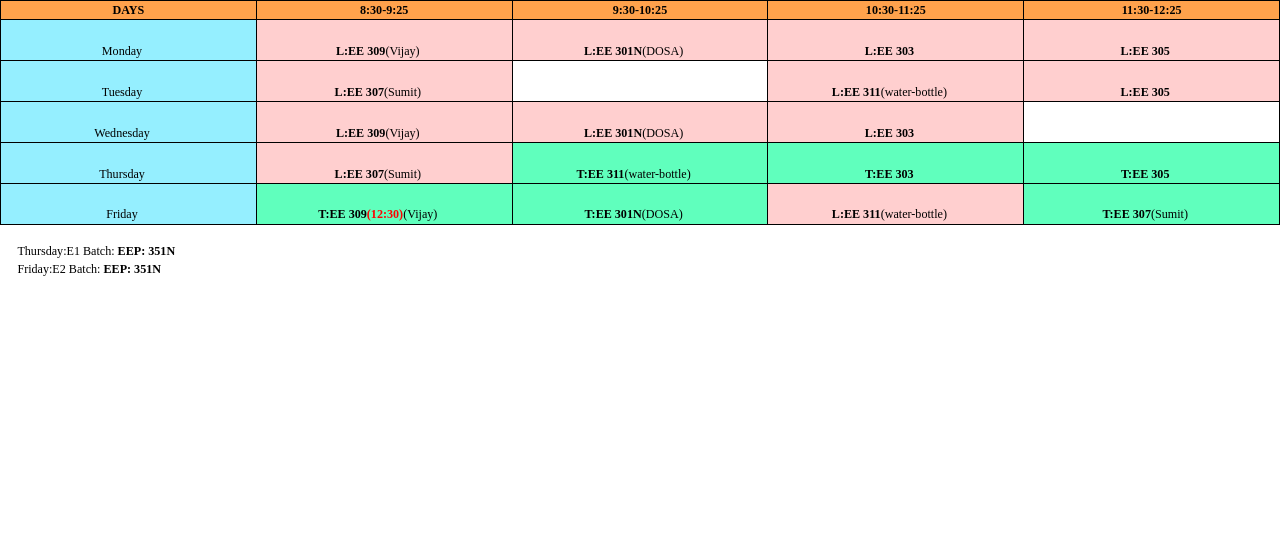
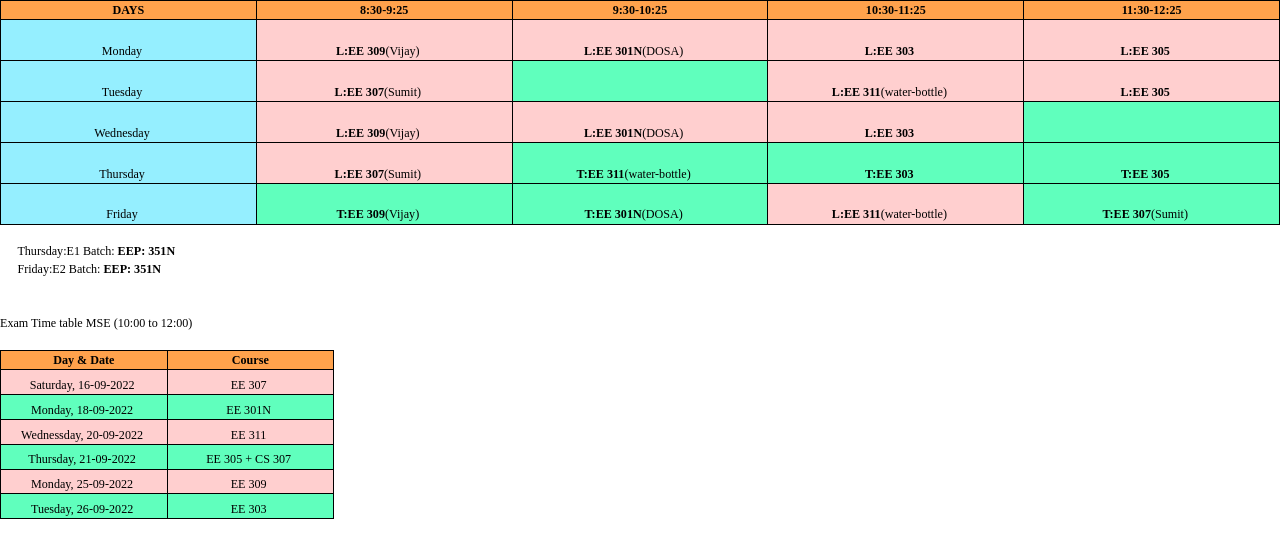
Before and after one commit to Shuffled720/2023-24-TT, a Next.js app: page / in a window 1280 px wide. Shown: the top 558 px of the page. Built offline with nearby package versions, Linux system fonts and the light colour scheme; a web font is replaced by a local one.

Commit message:
mse added

```diff
--- a/app/page.js
+++ b/app/page.js
@@ -1,9 +1,222 @@
 
 export default function Home() {
+  // const tt = {
+  //   'Monday': ["L:EE 309", "L:EE 301N", "L:EE 303", "L:EE 305"],
+  //   'Tuesday': ["L:EE 307", "", "L:EE 311", "L:EE 305"],
+  //   'Wednesday': ["L:EE 309", "L:EE 301N", "L:EE 303"],
+  //   'Thursday': ["L:EE 307", "T:EE 311", "T:EE 303", "T:EE 305"],
+  //   'Friday': ["T:EE 309", "T:EE 301N", "L:EE 311", "T:EE 307"]
+  // }
+  const tt = {
+    "Monday": [
+      {
+        "title": "L:EE 309",
+        "type": "Lecture",
+        "teacher": "(Vijay)"
+      },
+      {
+        "title": "L:EE 301N",
+        "type": "Lecture",
+        "teacher": "(DOSA)"
+      },
+      {
+        "title": "L:EE 303",
+        "type": "Lecture",
+        "teacher": ""
+      },
+      {
+        "title": "L:EE 305",
+        "type": "Lecture",
+        "teacher": ""
+      }
+    ],
+    "Tuesday": [
+      {
+        "title": "L:EE 307",
+        "type": "Lecture",
+        "teacher": "(Sumit)"
+      },
+      {
+        "title": "",
+        "type": "",
+        "teacher": ""
+      },
+      {
+        "title": "L:EE 311",
+        "type": "Lecture",
+        "teacher": "(water-bottle)"
+      },
+      {
+        "title": "L:EE 305",
+        "type": "Lecture",
+        "teacher": ""
+      }
+    ],
+    "Wednesday":
+      [
+        {
+          "title": "L:EE 309",
+          "type": "Lecture",
+          "teacher": "(Vijay)"
+
+        },
+        {
+          "title": "L:EE 301N",
+          "type": "Lecture",
+          "teacher": "(DOSA)"
+
+        },
+        {
+          "title": "L:EE 303",
+          "type": "Lecture",
+          "teacher": ""
+        },
+        {
+          "title": "",
+          "type": "",
+          "teacher": ""
+        }
+      ],
+    "Thursday": [
+      {
+        "title": "L:EE 307",
+        "type": "Lecture",
+        "teacher": "(Sumit)"
+      },
+      {
+        "title": "T:EE 311",
+        "type": "Tutorial",
+        "teacher": "(water-bottle)"
+      },
+      {
+        "title": "T:EE 303",
+        "type": "Tutorial",
+        "teacher": ""
+      },
+      {
+        "title": "T:EE 305",
+        "type": "Tutorial",
+        "teacher": ""
+      }
+    ],
+    "Friday": [
+      {
+        "title": "T:EE 309",
+        "type": "Tutorial",
+        "teacher": "(Vijay)"
+      },
+      {
+        "title": "T:EE 301N",
+        "type": "Tutorial",
+        "teacher": "(DOSA)"
+      },
+      {
+        "title": "L:EE 311",
+        "type": "Lecture",
+        "teacher": "(water-bottle)"
+      },
+      {
+        "title": "T:EE 307",
+        "type": "Tutorial",
+        "teacher": "(Sumit)"
+      }
+    ]
+  }
+  const msett = [
+    {
+      "name": "EE 307",
+      "date": "Saturday, 16-09-2022"
+    },
+    {
+      "name": "EE 301N",
+      "date": "Monday, 18-09-2022"
+    },
+    {
+      "name": "EE 311",
+      "date": "Wednessday, 20-09-2022"
+    },
+    {
+      "name": "EE 305 + CS 307",
+      "date": "Thursday, 21-09-2022"
+    },
+    {
+      "name": "EE 309",
+      "date": "Monday, 25-09-2022"
+    },
+    {
+      "name": "EE 303",
+      "date": "Tuesday, 26-09-2022"
+    },
+
+  ]
   return (
     <>
       {/* <h1>hdfusih</h1> */}
+      {/* {Object.keys(tt).map((day, i) => (
+        <>
+          <p>{day}</p>
+        </>
+      ))} */}
       <table class="table-fixed w-full text-center ">
+        <thead>
+          <tr>
+            <th>DAYS</th>
+            <th>8:30-9:25</th>
+            <th>9:30-10:25</th>
+            <th>10:30-11:25</th>
+            <th>11:30-12:25</th>
+          </tr>
+        </thead>
+
+        <tbody>
+          {Object.keys(tt).map((day, i) => (
+            <>
+              <tr>
+                <td class='days-col'>{day}</td>
+                {tt[day].map((lec, i) => (
+                  <>
+                    <td class={lec.type == "Lecture" ? "lecture" : "tut"} ><span class='font-bold'>{lec.title}</span><span>{lec.teacher}</span></td>
+                  </>
+                ))}
+              </tr>
+            </>
+          ))}
+
+        </tbody>
+      </table>
+
+      <div class='p-5'>
+        <h1>Thursday:E1 Batch: <span class='font-bold'>EEP: 351N</span></h1>
+        <h1>Friday:E2 Batch: <span class='font-bold'>EEP: 351N</span></h1>
+      </div>
+      <br />
+      <h1>Exam Time table MSE (10:00 to 12:00)</h1>
+      <br />
+      <table class="table-fixed w-96 text-center ">
+        <thead>
+          <tr>
+            <th>Day & Date</th>
+            <th>Course</th>
+
+          </tr>
+        </thead>
+
+        <tbody>
+          {msett.map((exam, i) => (
+            <>
+              <tr class={i % 2 ? "tut" : "lecture"}>
+                <td>{exam.date}</td>
+                <td>{exam.name}</td>
+              </tr>
+
+            </>
+          ))}
+
+        </tbody>
+      </table>
+
+
+      {/* <table class="table-fixed w-full text-center ">
         <thead>
           <tr>
             <th>DAYS</th>
@@ -16,45 +229,42 @@ export default function Home() {
         <tbody>
           <tr>
             <td class='days-col'>Monday</td>
-            <td class='lecture'><span class='font-bold'>L:EE 309</span>(Vijay)</td>
-            <td class='lecture'><span class='font-bold'>L:EE 301N</span>(DOSA)</td>
+            <td class='lecture'><span class='font-bold'>L:EE 309</span>((Vijay))</td>
+            <td class='lecture'><span class='font-bold'>L:EE 301N</span>((DOSA))</td>
             <td class='lecture'><span class='font-bold'>L:EE 303</span></td>
             <td class='lecture'><span class='font-bold'>L:EE 305</span></td>
           </tr>
           <tr>
             <td class='days-col'>Tuesday</td>
-            <td class='lecture'><span class='font-bold'>L:EE 307</span>(Sumit)</td>
+            <td class='lecture'><span class='font-bold'>L:EE 307</span>((Sumit))</td>
             <td></td>
-            <td class='lecture'><span class='font-bold'>L:EE 311</span>(water-bottle)</td>
+            <td class='lecture'><span class='font-bold'>L:EE 311</span>((water-bottle))</td>
             <td class='lecture'><span class='font-bold'>L:EE 305</span></td>
           </tr>
           <tr>
             <td class='days-col'>Wednesday</td>
-            <td class='lecture'><span class='font-bold'>L:EE 309</span>(Vijay)</td>
-            <td class='lecture'><span class='font-bold'>L:EE 301N</span>(DOSA)</td>
+            <td class='lecture'><span class='font-bold'>L:EE 309</span>((Vijay))</td>
+            <td class='lecture'><span class='font-bold'>L:EE 301N</span>((DOSA))</td>
             <td class='lecture'><span class='font-bold'>L:EE 303</span></td>
             <td></td>
           </tr>
           <tr>
             <td class='days-col'>Thursday</td>
-            <td class='lecture'><span class='font-bold'>L:EE 307</span>(Sumit)</td>
-            <td class="tut"><span class='font-bold'>T:EE 311</span>(water-bottle)</td>
+            <td class='lecture'><span class='font-bold'>L:EE 307</span>((Sumit))</td>
+            <td class="tut"><span class='font-bold'>T:EE 311</span>((water-bottle))</td>
             <td class="tut"><span class='font-bold'>T:EE 303</span></td>
             <td class="tut"><span class='font-bold'>T:EE 305</span></td>
           </tr>
           <tr>
             <td class='days-col'>Friday</td>
-            <td class="tut"><span class='font-bold'>T:EE 309<span class='exception'>(12:30)</span></span>(Vijay)</td>
-            <td class="tut"><span class='font-bold'>T:EE 301N</span>(DOSA)</td>
-            <td class='lecture'><span class='font-bold'>L:EE 311</span>(water-bottle)</td>
-            <td class="tut"><span class='font-bold'>T:EE 307</span>(Sumit)</td>
+            <td class="tut"><span class='font-bold'>T:EE 309<span class='exception'>(12:30)</span></span>((Vijay))</td>
+            <td class="tut"><span class='font-bold'>T:EE 301N</span>((DOSA))</td>
+            <td class='lecture'><span class='font-bold'>L:EE 311</span>((water-bottle))</td>
+            <td class="tut"><span class='font-bold'>T:EE 307</span>((Sumit))</td>
           </tr>
         </tbody>
-      </table>
-      <div class='p-5'>
-        <h1>Thursday:E1 Batch: <span class='font-bold'>EEP: 351N</span></h1>
-        <h1>Friday:E2 Batch: <span class='font-bold'>EEP: 351N</span></h1>
-      </div>
+      </table> */}
+
     </>
   )
 }
```
